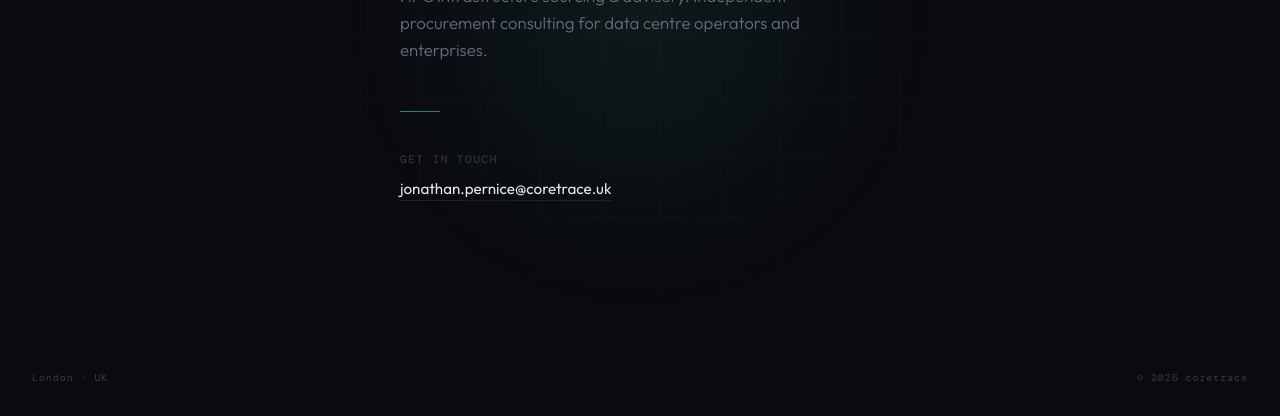
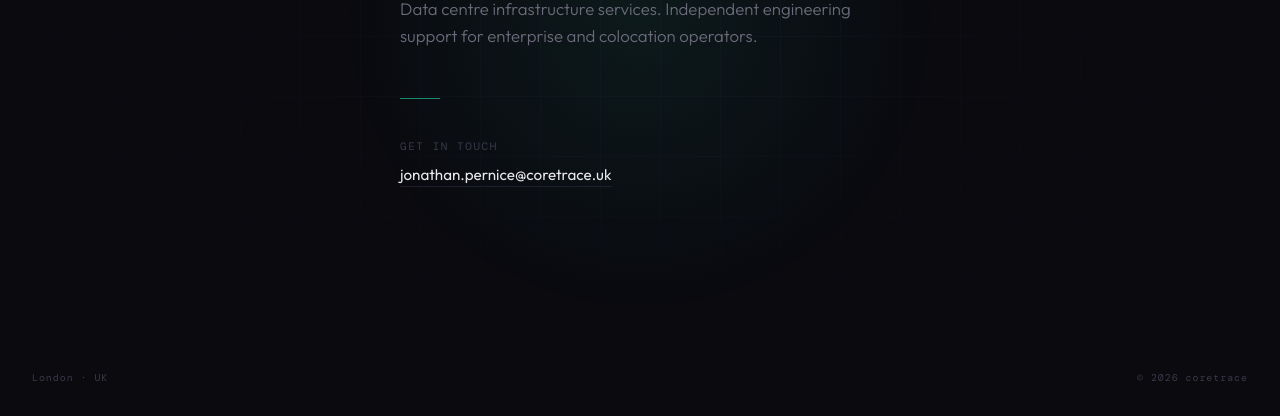
Before and after one commit to puredope/puredope.github.io, a plain HTML site: page index.html in a window 1280 px wide. Shown: the part 384-800 px from the top of the page. Drawn offline with nearby package versions, Linux system fonts and the light colour scheme; a web font is replaced by a local one.

Commit message:
Update index.html

```diff
--- a/index.html
+++ b/index.html
@@ -248,7 +248,7 @@
         <h1 class="brand">core<span>trace</span></h1>
 
         <p class="tagline">
-            HPC infrastructure sourcing & advisory. Independent procurement consulting for data centre operators and enterprises.
+            Data centre infrastructure services. Independent engineering support for enterprise and colocation operators.
         </p>
 
         <div class="divider"></div>
```
